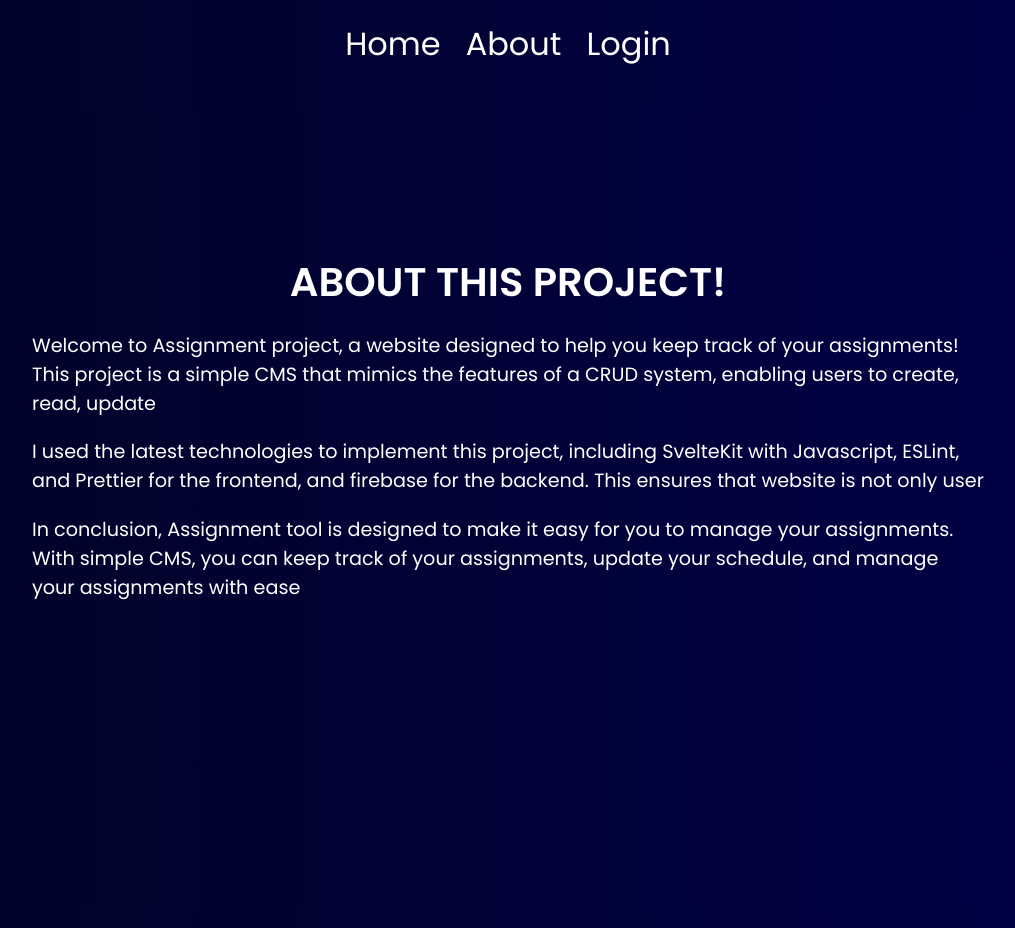
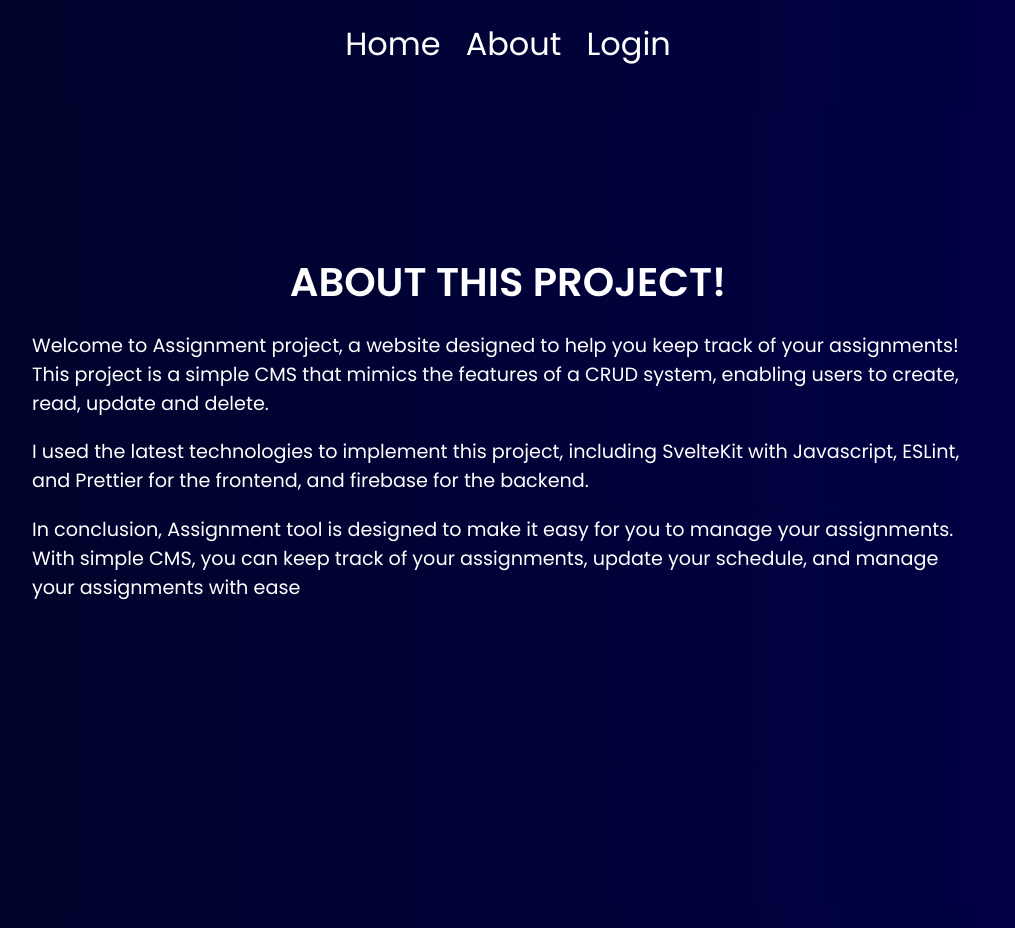
Before and after one commit to aibek99/todolist, a SvelteKit app: page /about in a window 1280 px wide. Shown: the whole page, without its empty margins (132-1147 px from the left). Built offline with nearby package versions, Linux system fonts and the light colour scheme; no server answers.

Commit message:
update about page

```diff
--- a/src/routes/about/+page.svelte
+++ b/src/routes/about/+page.svelte
@@ -6,13 +6,12 @@
 		<p>
 			Welcome to Assignment project, a website designed to help you keep track of your assignments!
 			This project is a simple CMS that mimics the features of a CRUD system, enabling users to
-			create, read, update
+			create, read, update and delete.
 		</p>
 
 		<p>
 			I used the latest technologies to implement this project, including SvelteKit with Javascript,
-			ESLint, and Prettier for the frontend, and firebase for the backend. This ensures that website
-			is not only user
+			ESLint, and Prettier for the frontend, and firebase for the backend.
 		</p>
 		<p>
 			In conclusion, Assignment tool is designed to make it easy for you to manage your assignments.
```
